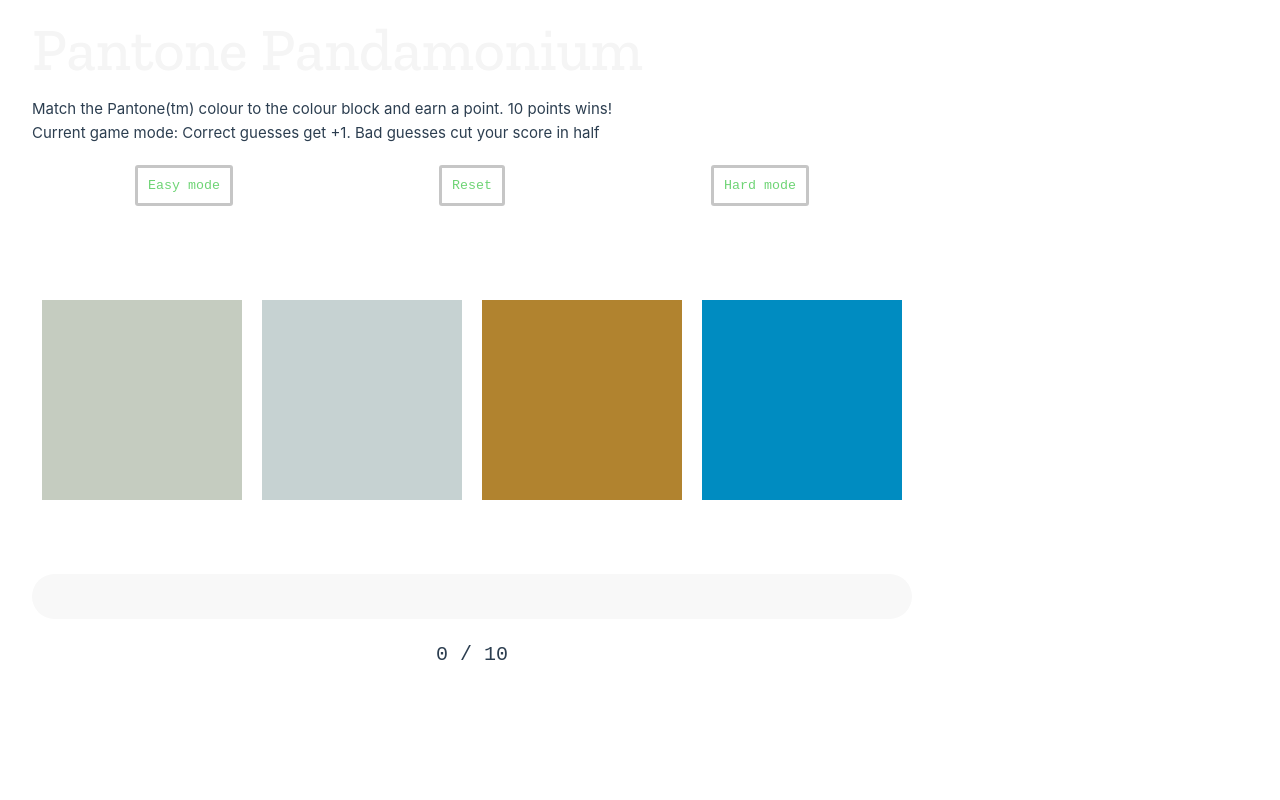
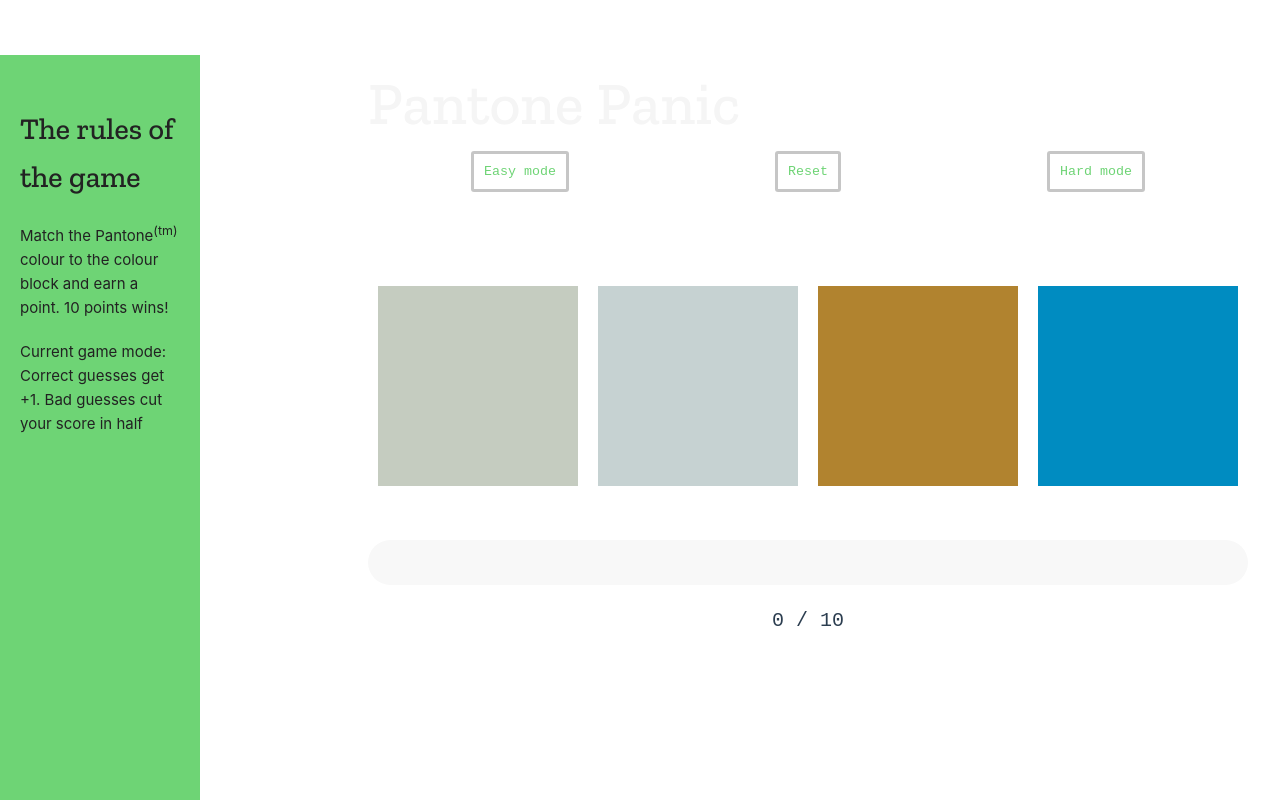
Before and after one commit to lydia-pauly/pantone_colour_game, a Vue app in the folder pantone-game/: page / in a window 1280 px wide. Built offline with nearby package versions, Linux system fonts and the light colour scheme; a web font is replaced by a local one.

Commit message:
Added in non-functioning sidebar - working on toggle switch

```diff
--- a/pantone-game/src/App.vue
+++ b/pantone-game/src/App.vue
@@ -2,13 +2,18 @@
   import ConfettiExplosion from "vue-confetti-explosion";
 </script>
 
-<template>
+<template class=".no-transition">
+  <div id="sidebar">
+    <div id="sidebar-text-box">
+      <p class="sidebar-text__title">The rules of the game</p>
+      <p class="sidebar-text">Match the Pantone<sup>(tm)</sup> colour to the colour block and earn a point. 10 points wins!</p>
+      <p class="sidebar-text">Current game mode: {{ gameModeMap.get(gameMode) }}</p>
+    </div>
+    <button id="sidebar-prompt" @click = "toggleSidebar()"> {{ sidebarPrompt }}</button>
+  </div>
+
   <div class="game-body">
-    <h1 id="title">Pantone Pandamonium</h1>
-    <div id="explainer">
-      <p>Match the Pantone(tm) colour to the colour block and earn a point. 10 points wins!</p>
-      <p>Current game mode: {{ gameModeMap.get(gameMode) }}</p>
-    </div>
+    <h1 id="title">Pantone Panic</h1>
     <div id="button-control">
       <button class="game-button" @click = "setEasyMode()" id="easy-mode">Easy mode</button>
       <button class="game-button" @click = "reset()" id="reset">Reset</button>
@@ -64,6 +69,7 @@ import colors from "./assets/pantone-colors.json";
         progressWidth : 0,
         goodEmojis : ["😀", "😊", "🙂", "😸", "🐮"],
         badEmojis : ["😠", "😔", "😡", "😟", "😥"],
+        sidebarPrompt : "Show me!",
         enableClick: true,
         showConfetti : false,
         gameModeMap : new Map([
@@ -80,6 +86,15 @@ import colors from "./assets/pantone-colors.json";
         localStorage.setItem("gameMode", "Easy");
         location.reload();
         return;
+      },
+
+      toggleSidebar() {
+        if (this.sidebarPrompt == "Show me!") {
+          this.sidebarPrompt = "Hide me!";
+        } else {
+          this.sidebarPrompt = "Show me!";
+        }
+        return
       },
 
       setHardMode() {
@@ -237,11 +252,23 @@ import colors from "./assets/pantone-colors.json";
 @import url('https://fonts.googleapis.com/css2?family=Cute+Font&family=Oswald:wght@500&family=Roboto+Condensed:wght@700&display=swap');
 @import url('https://fonts.googleapis.com/css2?family=Cute+Font&family=Zilla+Slab:wght@500&display=swap');
 
+body {
+  min-height: 100vh;
+  min-width: 100%;
+}
+
+  .sidebar-prompt {
+    z-index: 10;
+    position: fixed;
+    height: 20px;
+  }
+
   .colour-block {
     width: 200px;
     height: 200px;
     padding: 10px;
     margin: 10px;
+    z-index: 9;
   }
 
   .game-blocks {
@@ -283,7 +310,7 @@ import colors from "./assets/pantone-colors.json";
     font-family: 'Zilla Slab', serif;
     font-size: 80px;
     color: white;
-
+    margin-top: -20px;
   }
 
   .hidden {
@@ -306,7 +333,7 @@ import colors from "./assets/pantone-colors.json";
   .progress-bar {
     width: 100%;
     height: 3em;
-    margin-top: 40px;
+    margin-top: 20px;
     border-radius: 10em;
     background-color: var(--color-background-soft);
     justify-content: center;
@@ -346,4 +373,29 @@ import colors from "./assets/pantone-colors.json";
     color: whitesmoke;
     font-size: 60px;
   }
+
+  #sidebar {
+    padding-top: 0;
+  }
+
+  #sidebar-text-box {
+    padding: 50px 20px 20px 20px;
+    z-index: 10;
+    position: fixed;
+    left: 0;
+    width: 200px;
+    background-color: #6ed475;
+    height: 100vh;
+  }
+
+  .sidebar-text {
+    padding-top: 20px;
+    color: #222222;
+  }
+
+  .sidebar-text__title {
+    font-family: 'Zilla Slab', serif;
+    color: #222;
+    font-size: 30px;
+  }
 </style>
```
